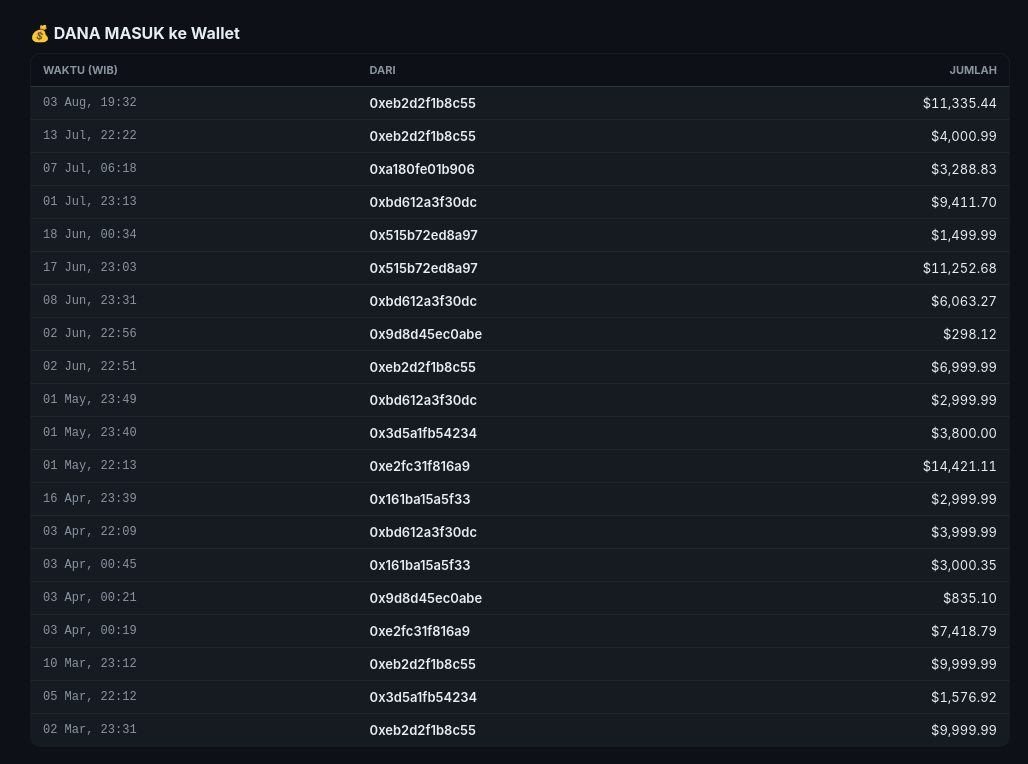
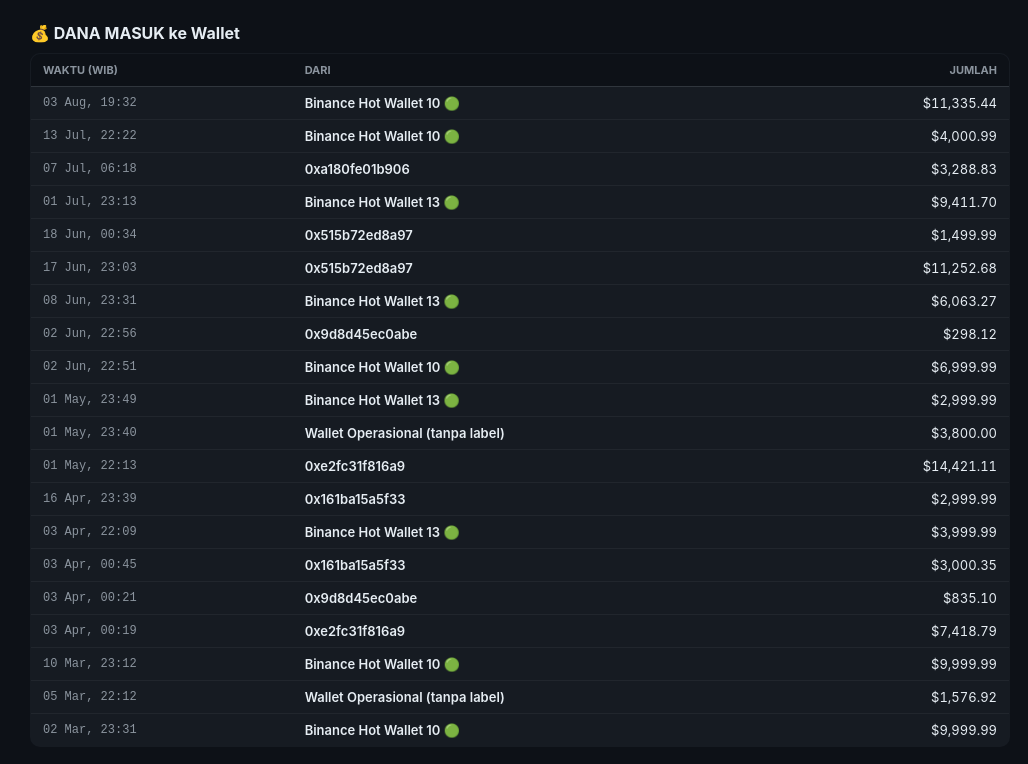
Before and after one commit to dewa1981/chokdi-dashboard, a plain HTML site: page index.html in a window 1280 px wide. Shown: the part 956-1720 px from the top of the page, without its empty margins (120-1148 px from the left). Drawn offline with Linux system fonts and the light colour scheme.

Commit message:
dashboard v3: label wallet pengirim 🏦

```diff
--- a/index.html
+++ b/index.html
@@ -136,11 +136,11 @@
     <tr><th>Waktu (WIB)</th><th>Dari</th><th class="num">Jumlah</th></tr>
     <tr>
       <td class="mono">03 Aug, 19:32</td>
-      <td class="nama">0xeb2d2f1b8c55</td>
+      <td class="nama">Binance Hot Wallet 10 🟢</td>
       <td class="num">$11,335.44</td>
     </tr><tr>
       <td class="mono">13 Jul, 22:22</td>
-      <td class="nama">0xeb2d2f1b8c55</td>
+      <td class="nama">Binance Hot Wallet 10 🟢</td>
       <td class="num">$4,000.99</td>
     </tr><tr>
       <td class="mono">07 Jul, 06:18</td>
@@ -148,7 +148,7 @@
       <td class="num">$3,288.83</td>
     </tr><tr>
       <td class="mono">01 Jul, 23:13</td>
-      <td class="nama">0xbd612a3f30dc</td>
+      <td class="nama">Binance Hot Wallet 13 🟢</td>
       <td class="num">$9,411.70</td>
     </tr><tr>
       <td class="mono">18 Jun, 00:34</td>
@@ -160,7 +160,7 @@
       <td class="num">$11,252.68</td>
     </tr><tr>
       <td class="mono">08 Jun, 23:31</td>
-      <td class="nama">0xbd612a3f30dc</td>
+      <td class="nama">Binance Hot Wallet 13 🟢</td>
       <td class="num">$6,063.27</td>
     </tr><tr>
       <td class="mono">02 Jun, 22:56</td>
@@ -168,15 +168,15 @@
       <td class="num">$298.12</td>
     </tr><tr>
       <td class="mono">02 Jun, 22:51</td>
-      <td class="nama">0xeb2d2f1b8c55</td>
+      <td class="nama">Binance Hot Wallet 10 🟢</td>
       <td class="num">$6,999.99</td>
     </tr><tr>
       <td class="mono">01 May, 23:49</td>
-      <td class="nama">0xbd612a3f30dc</td>
+      <td class="nama">Binance Hot Wallet 13 🟢</td>
       <td class="num">$2,999.99</td>
     </tr><tr>
       <td class="mono">01 May, 23:40</td>
-      <td class="nama">0x3d5a1fb54234</td>
+      <td class="nama">Wallet Operasional (tanpa label)</td>
       <td class="num">$3,800.00</td>
     </tr><tr>
       <td class="mono">01 May, 22:13</td>
@@ -188,7 +188,7 @@
       <td class="num">$2,999.99</td>
     </tr><tr>
       <td class="mono">03 Apr, 22:09</td>
-      <td class="nama">0xbd612a3f30dc</td>
+      <td class="nama">Binance Hot Wallet 13 🟢</td>
       <td class="num">$3,999.99</td>
     </tr><tr>
       <td class="mono">03 Apr, 00:45</td>
@@ -204,15 +204,15 @@
       <td class="num">$7,418.79</td>
     </tr><tr>
       <td class="mono">10 Mar, 23:12</td>
-      <td class="nama">0xeb2d2f1b8c55</td>
+      <td class="nama">Binance Hot Wallet 10 🟢</td>
       <td class="num">$9,999.99</td>
     </tr><tr>
       <td class="mono">05 Mar, 22:12</td>
-      <td class="nama">0x3d5a1fb54234</td>
+      <td class="nama">Wallet Operasional (tanpa label)</td>
       <td class="num">$1,576.92</td>
     </tr><tr>
       <td class="mono">02 Mar, 23:31</td>
-      <td class="nama">0xeb2d2f1b8c55</td>
+      <td class="nama">Binance Hot Wallet 10 🟢</td>
       <td class="num">$9,999.99</td>
     </tr>
   </table>
```
